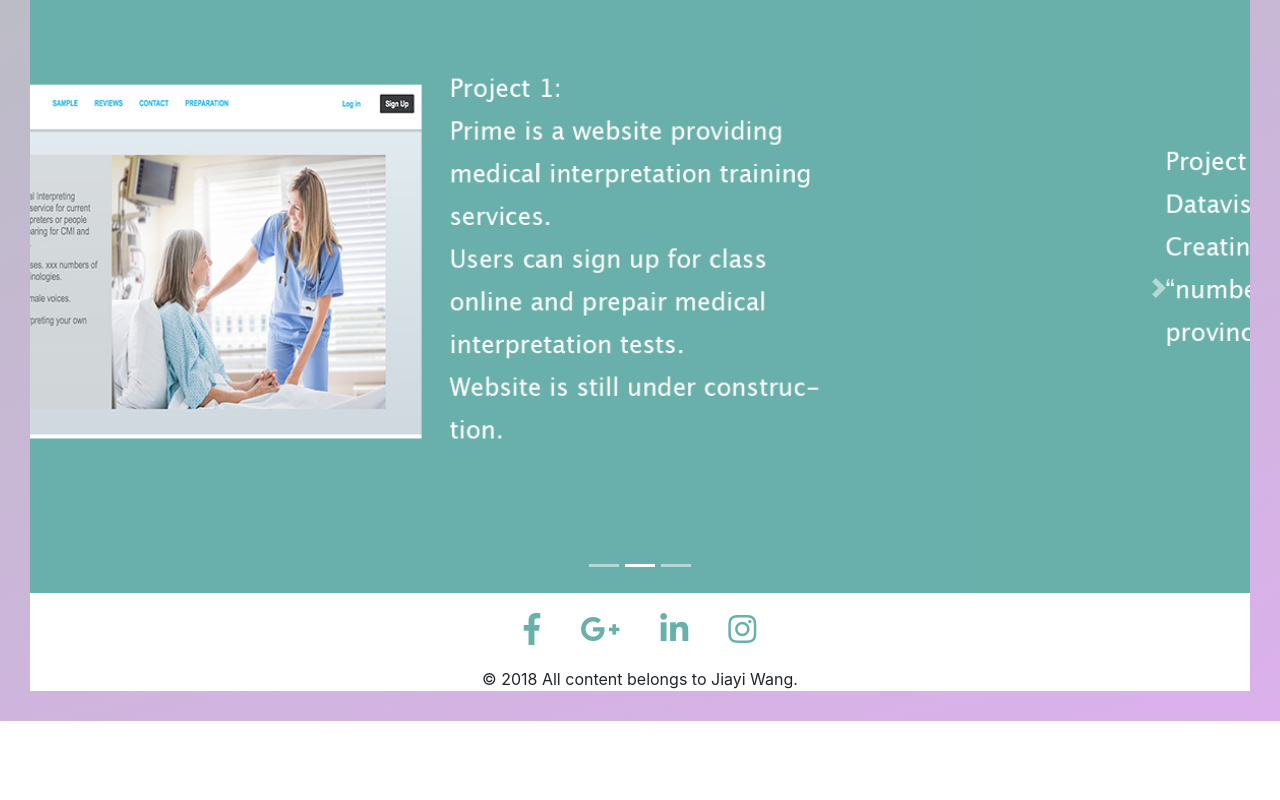
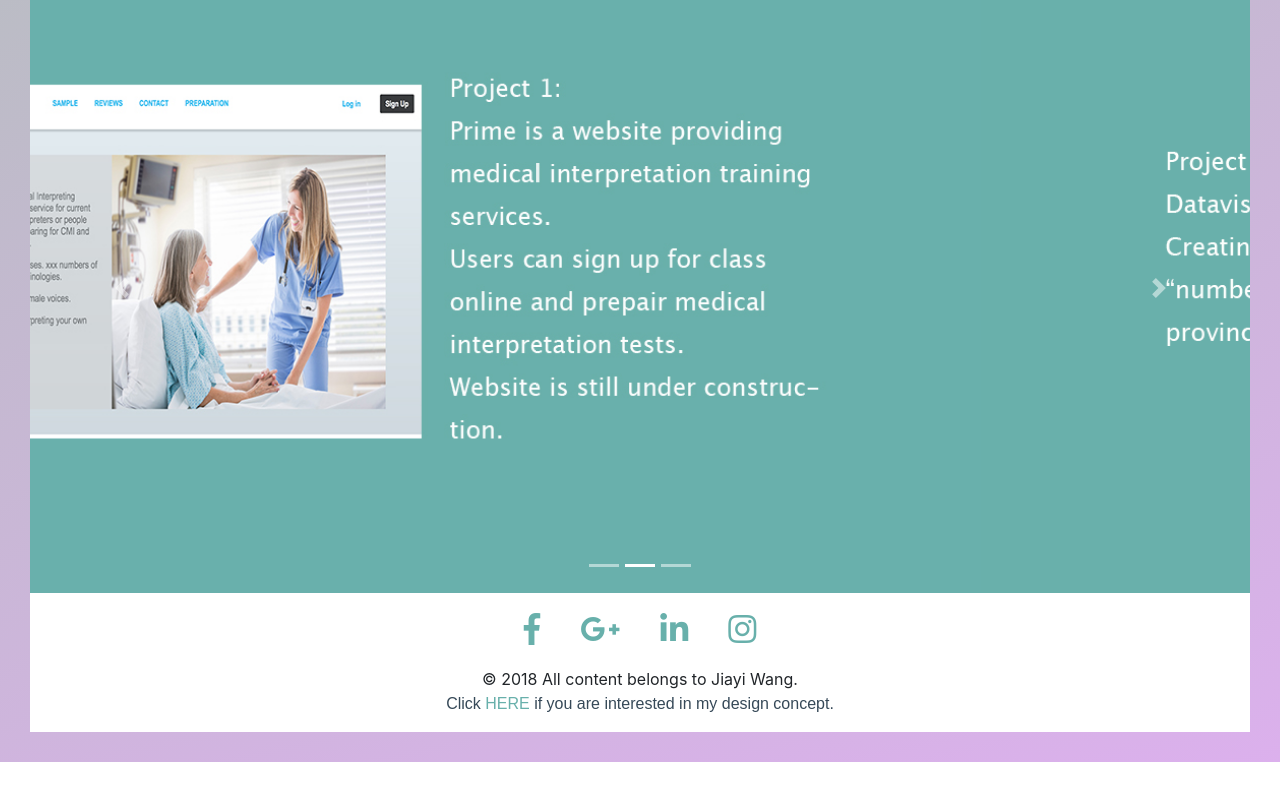
Before and after one commit to Lizhen-ZHU/week2-1, a plain HTML site: page index.html in a window 1280 px wide. Shown: the part 1309-2109 px from the top of the page. Drawn offline with nearby package versions, Linux system fonts and the light colour scheme.

Commit message:
blog post linked

```diff
--- a/index.html
+++ b/index.html
@@ -209,7 +209,8 @@
         </div><!--  end of row-->
 
         <!-- Copyright -->
-        <div class="footer-copyright text-center"> © 2018 All content belongs to Jiayi Wang.
+        <div class="footer-copyright text-center"> © 2018 All content belongs to Jiayi Wang.<br>
+          <p>Click <a href="https://docs.google.com/document/d/1hzc33_BYfrvmPDs6aFeyfgiL7AlTLbPsdr24ryR-s3U/edit?usp=sharing">HERE</a> if you are interested in my design concept.</p>
         </div>
         <!-- Copyright -->
 
--- a/style.css
+++ b/style.css
@@ -218,6 +218,10 @@ dt{
   color:black;
 }
 
+.footer-copyright a{
+  color:#68b0ab;
+}
+
 /* --------------------------RESPONSIVE-------------------------- */
 @media screen and (max-width: 680px) {
 #page-wrap{
```
